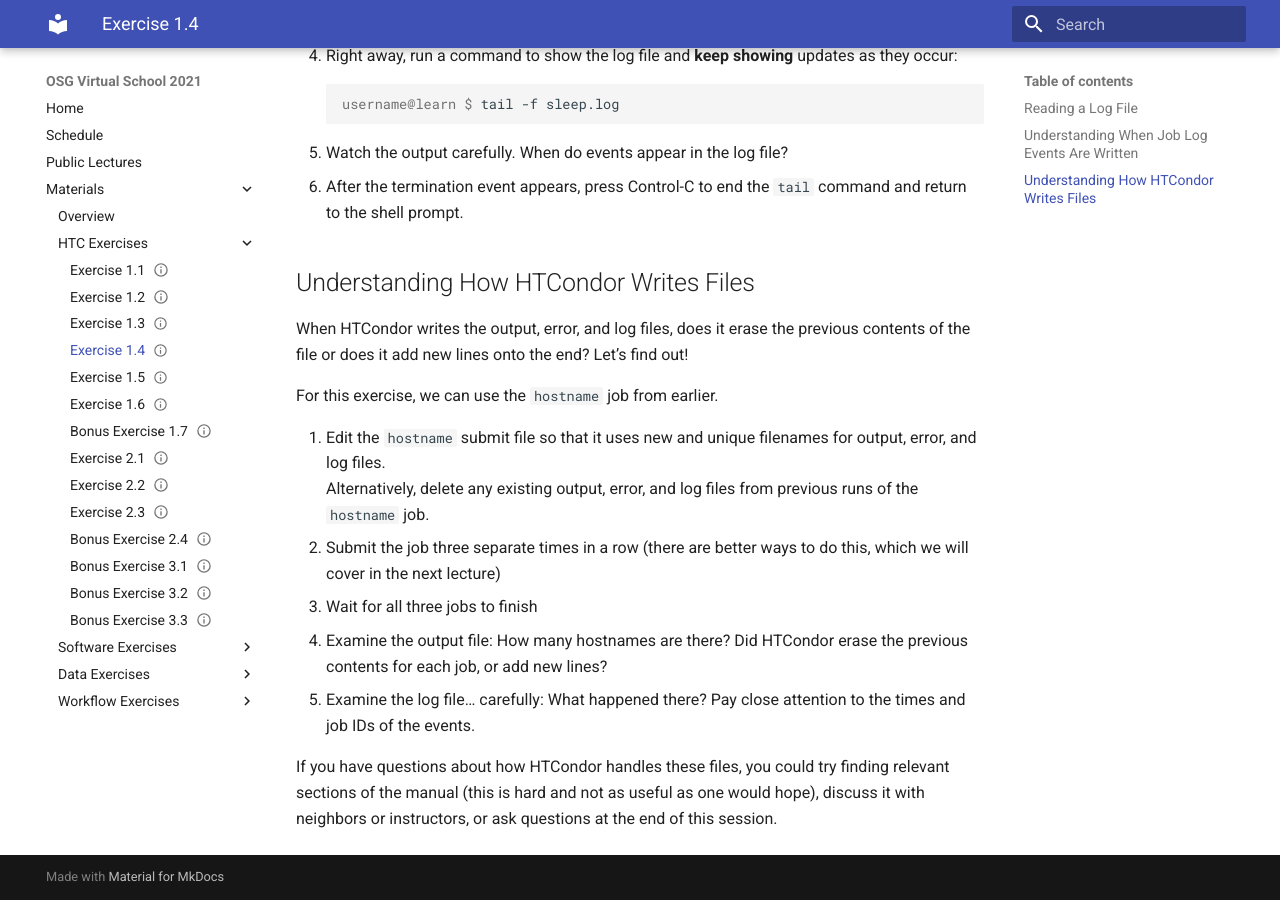
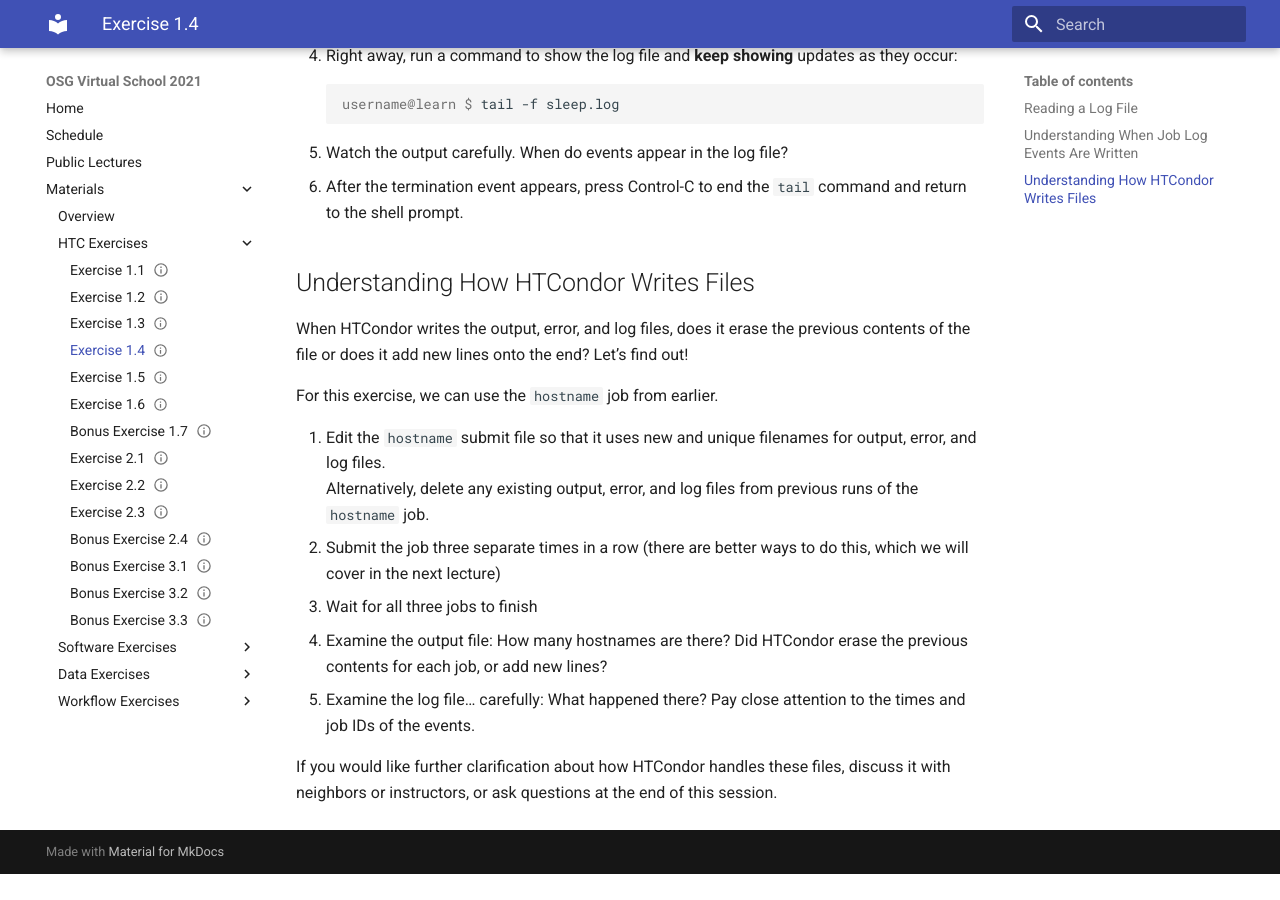
Before and after one commit to osg-htc/virtual-school-2021, an MkDocs documentation site: the page built from docs/materials/htcondor/part1-ex4-logs.md, in a window 1280 px wide and 900 px high, scrolled down 2406 px. Built offline with MkDocs 1.6.1 and Material for MkDocs 9.7.7, drawn with Linux system fonts in a browser that asks for light colours; after the commit the page ends 3280 px from its top, so only the background shows below that.

Commit message:
removed negative statement about htcondor docs

```diff
--- a/docs/materials/htcondor/part1-ex4-logs.md
+++ b/docs/materials/htcondor/part1-ex4-logs.md
@@ -126,4 +126,4 @@
 1.  Examine the output file: How many hostnames are there? Did HTCondor erase the previous contents for each job, or add new lines?
 1.  Examine the log file… carefully: What happened there? Pay close attention to the times and job IDs of the events.
 
-If you have questions about how HTCondor handles these files, you could try finding relevant sections of the manual (this is hard and not as useful as one would hope), discuss it with neighbors or instructors, or ask questions at the end of this session.
+If you would like further clarification about how HTCondor handles these files, discuss it with neighbors or instructors, or ask questions at the end of this session.
```
